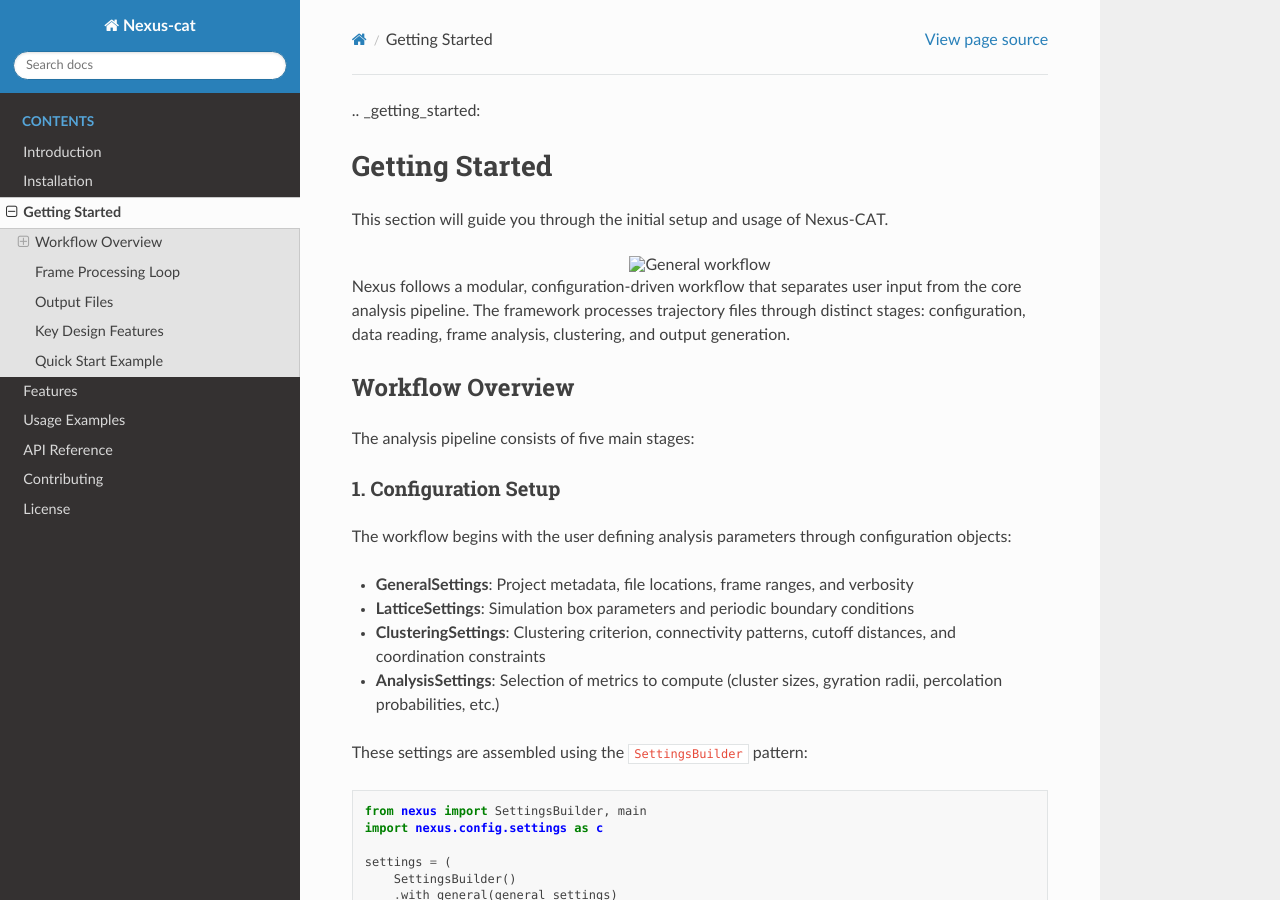
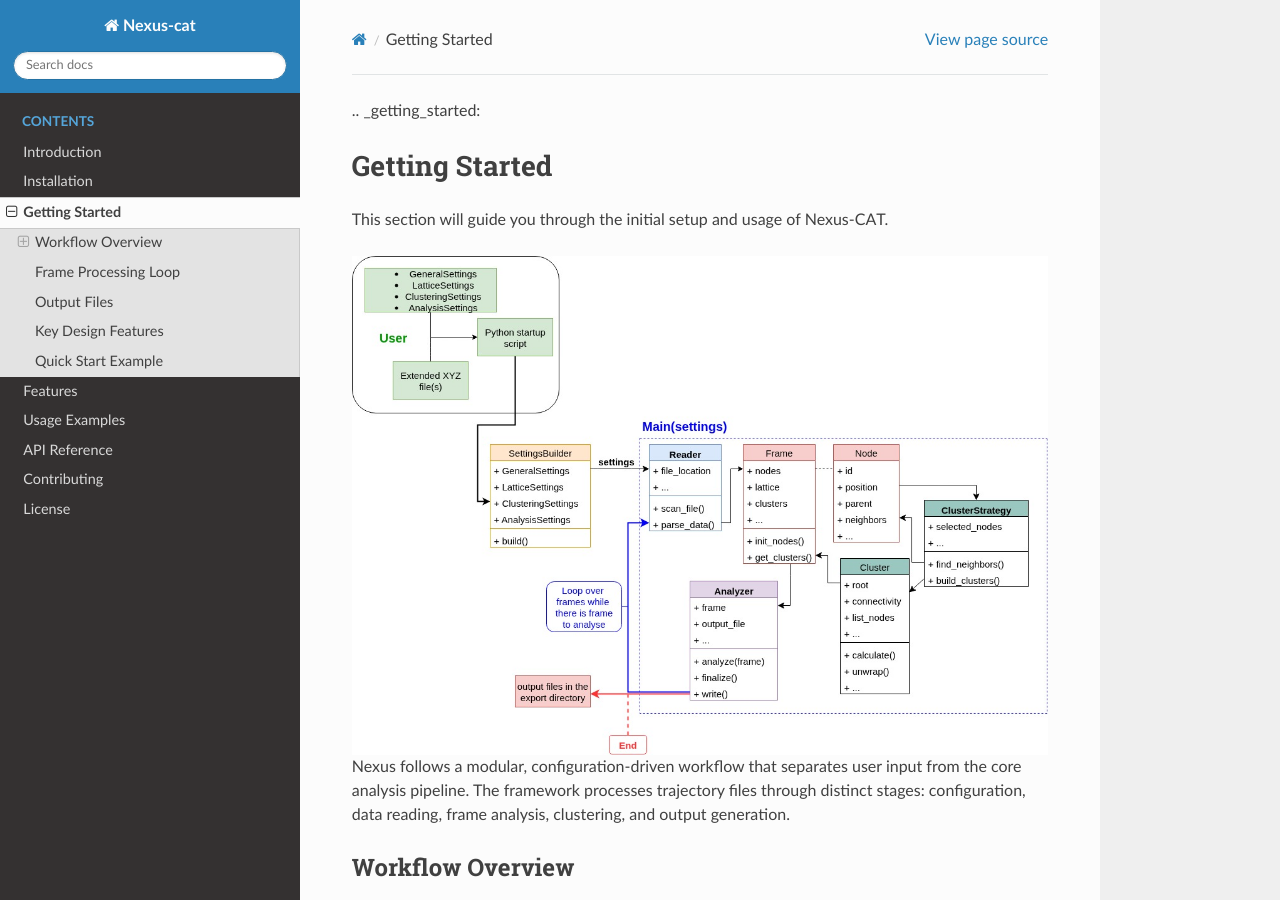
Before and after one commit to jperradin/nexus, a Sphinx documentation site: the page built from docs/getting_started.md, in a window 1280 px wide and 900 px high. Built offline with Sphinx 7.4.7 and the Read the Docs theme 3.1.0, drawn with Linux system fonts in a browser that asks for light colours.

Commit message:
modified docs

```diff
--- a/docs/getting_started.md
+++ b/docs/getting_started.md
@@ -6,7 +6,7 @@ Getting Started
 This section will guide you through the initial setup and usage of Nexus-CAT.
 
 <div align="center">
-<img alt="General workflow" width=800 src="../assets/workflow-Nexus.jpg" />
+<img alt="General workflow" width=800 src="https://github.com/jperradin/nexus/blob/main/assets/workflow-Nexus.jpg" />
 </div>
 
 Nexus follows a modular, configuration-driven workflow that separates user input from the core analysis pipeline. The framework processes trajectory files through distinct stages: configuration, data reading, frame analysis, clustering, and output generation.
```
